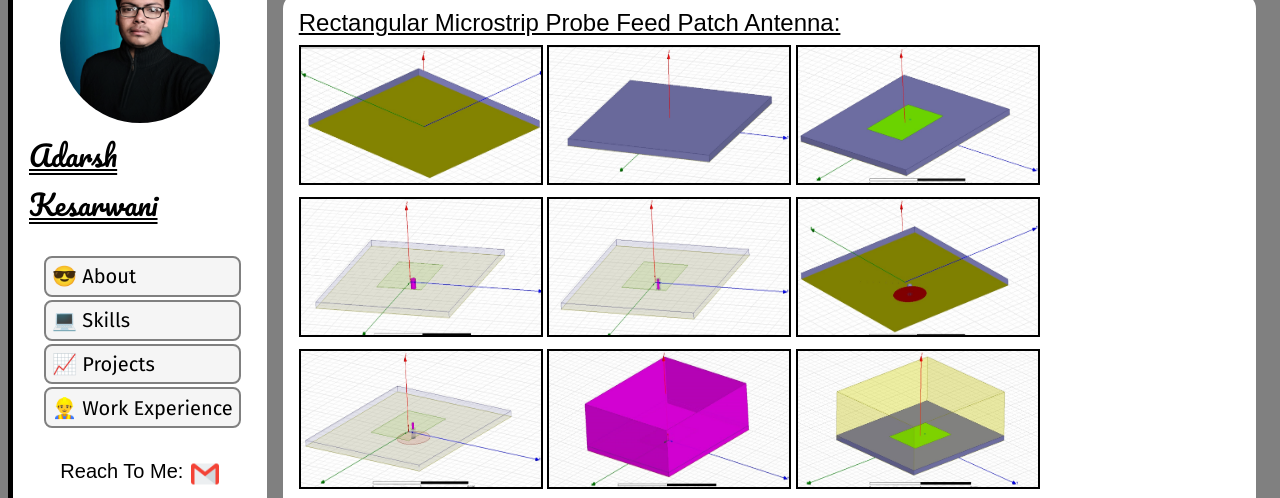
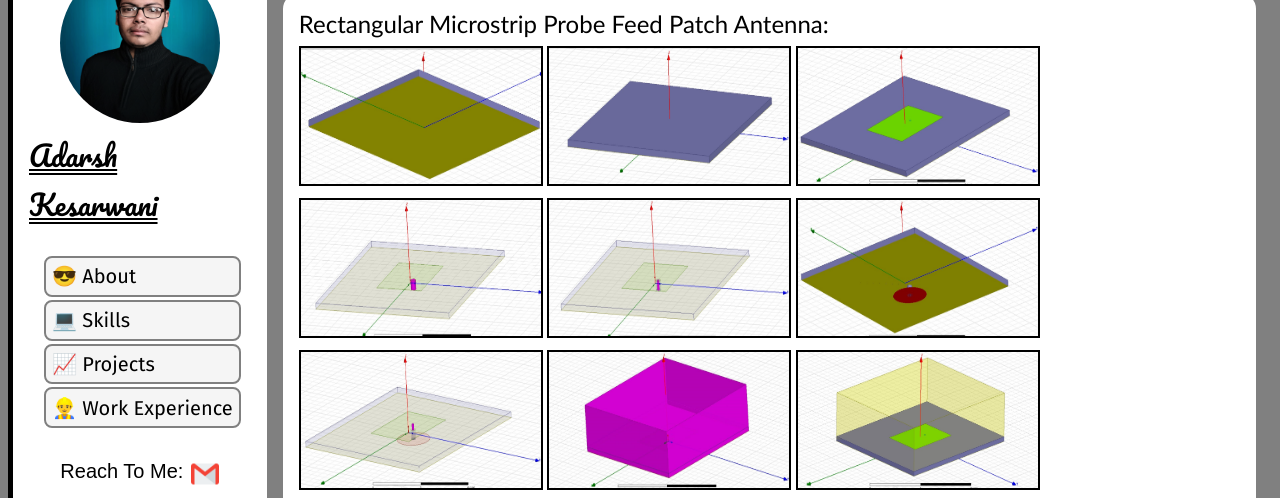
Before and after one commit to adarshkesarwani006/adarshkesarwani006.github.io, a plain HTML site: page antenna.html in a window 1280 px wide. Shown: the part 77-575 px from the top of the page. Drawn offline with Linux system fonts and the light colour scheme.

Commit message:
Update project.css

```diff
--- a/project.css
+++ b/project.css
@@ -237,8 +237,7 @@ p{
 
 .anthead{
     font-size: 1.5rem;
-    font-family: 'Merriweather Sans', sans-serif;
-    text-decoration: rgb(0, 0, 0) underline;
+    font-family:'Gill Sans', 'Gill Sans MT', Calibri, 'Trebuchet MS', sans-serif;
 }
 
 .antimg>img{
```
